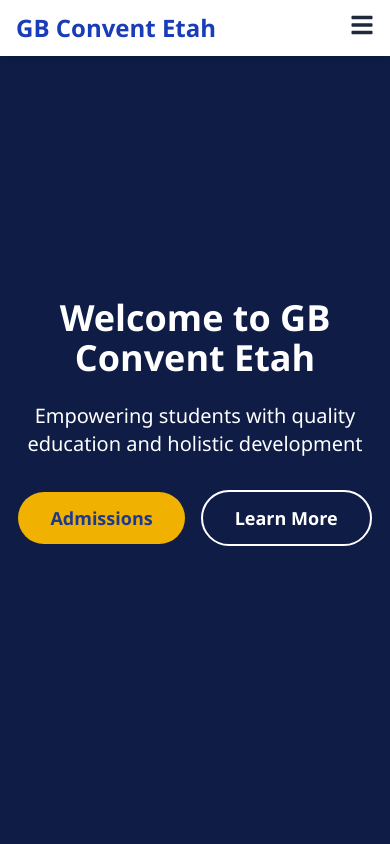
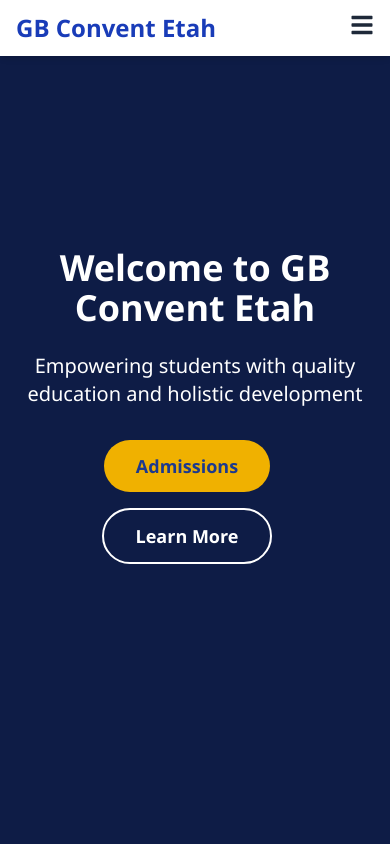
Before and after one commit to gbconvent/gbc-website, a React (Vite) app: page / in a window 390 px wide. Shown: the top 844 px of the page. Built offline with nearby package versions, Linux system fonts and the light colour scheme.

Commit message:
Fixed Admission button not being center in mobile

```diff
--- a/src/components/HeroSection.tsx
+++ b/src/components/HeroSection.tsx
@@ -26,10 +26,10 @@ const HeroSection = () => {
           animate={{ opacity: 1 }}
           transition={{ duration: 0.8, delay: 0.4 }}
         >
-          <button className="bg-yellow-500 hover:bg-yellow-600 text-blue-900 font-bold py-3 px-8 rounded-full text-lg mr-4">
+          <button className="bg-yellow-500 hover:bg-yellow-600 text-blue-900 font-bold py-3 px-8 rounded-full text-lg mr-4 mb-4">
             Admissions
           </button>
-          <button className="border-2 border-white hover:bg-white hover:text-blue-900 font-bold py-3 px-8 rounded-full text-lg">
+          <button className="border-2 border-white hover:bg-white hover:text-blue-900 font-bold py-3 px-8 rounded-full text-lg mr-4 mb-8">
             Learn More
           </button>
         </motion.div>
```
